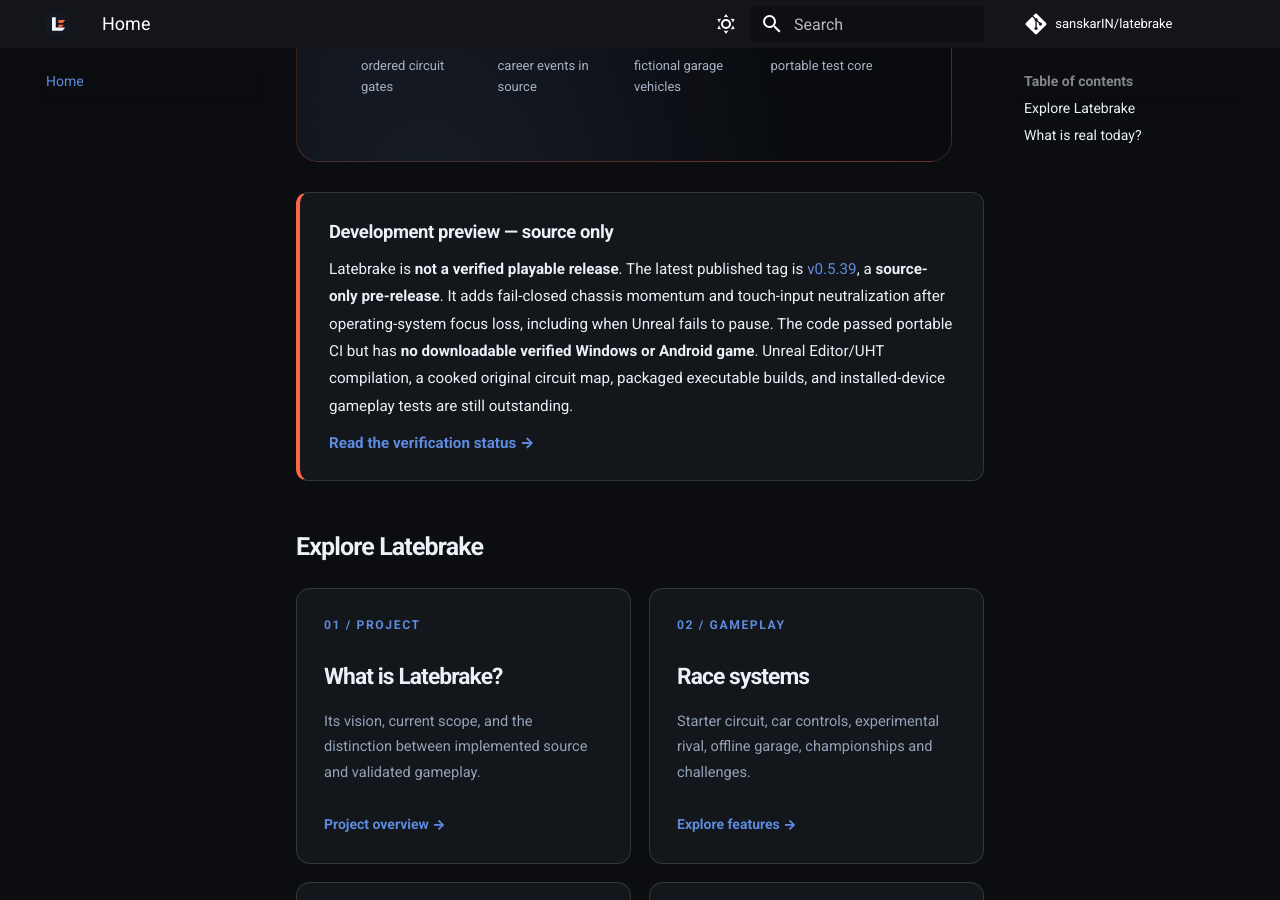
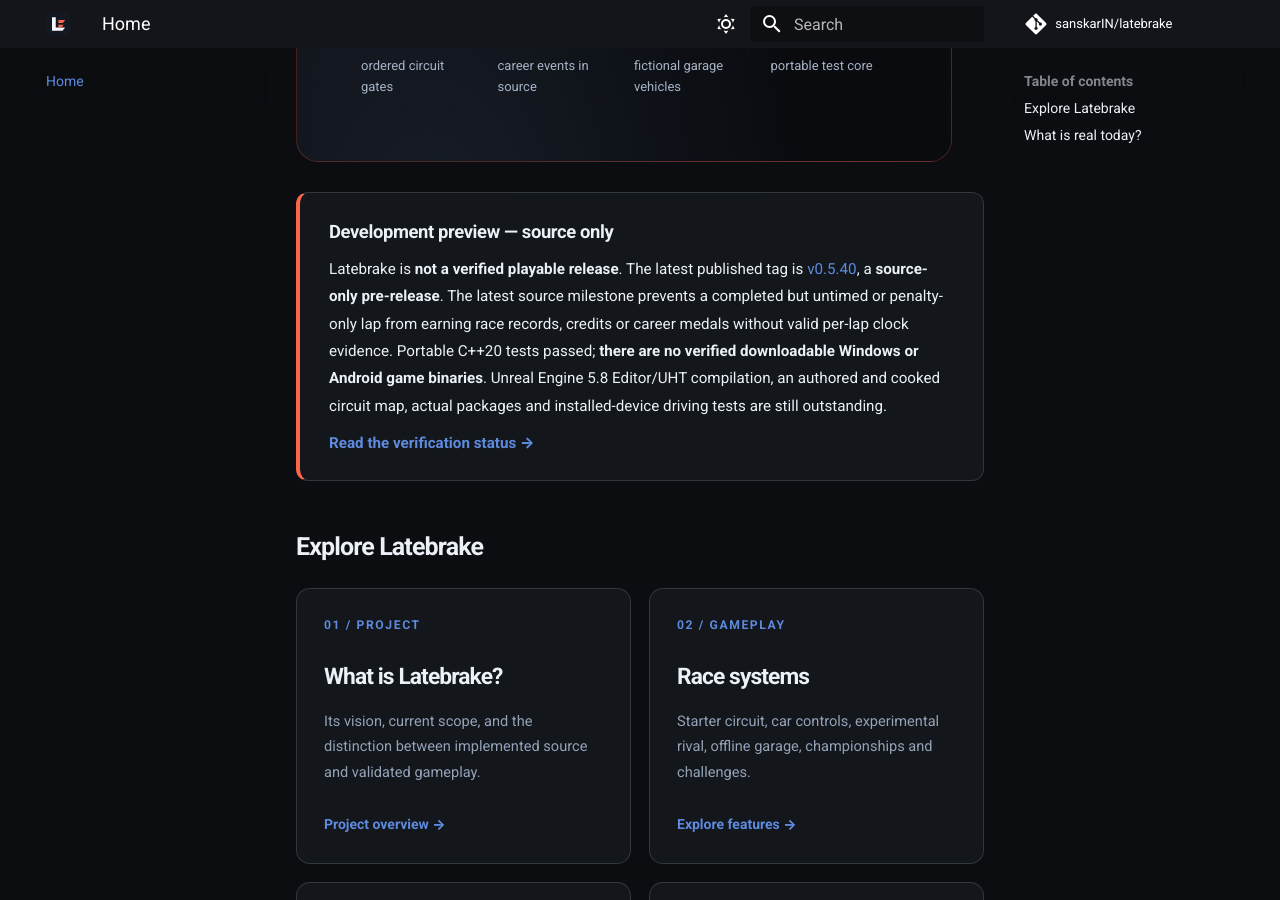
Before and after one commit to sanskarIN/latebrake, an MkDocs documentation site: the page built from docs/index.md, in a window 1280 px wide and 900 px high, scrolled down 702 px. Built offline with MkDocs 1.6.1 and Material for MkDocs 9.7.7, drawn with Linux system fonts in a browser that asks for light colours; comment, search, counter and statistics services are not loaded.

Commit message:
docs(pages): update homepage latest verified source-only version

```diff
--- a/docs/index.md
+++ b/docs/index.md
@@ -16,7 +16,7 @@
 
 <div class="lb-status-panel" role="status">
   <div class="lb-status-title">Development preview — source only</div>
-  <p>Latebrake is <strong>not a verified playable release</strong>. The latest published tag is <a href="https://github.com/sanskarIN/latebrake/releases/tag/v0.5.39">v0.5.39</a>, a <strong>source-only pre-release</strong>. It adds fail-closed chassis momentum and touch-input neutralization after operating-system focus loss, including when Unreal fails to pause. The code passed portable CI but has <strong>no downloadable verified Windows or Android game</strong>. Unreal Editor/UHT compilation, a cooked original circuit map, packaged executable builds, and installed-device gameplay tests are still outstanding.</p>
+  <p>Latebrake is <strong>not a verified playable release</strong>. The latest published tag is <a href="https://github.com/sanskarIN/latebrake/releases/tag/v0.5.40">v0.5.40</a>, a <strong>source-only pre-release</strong>. The latest source milestone prevents a completed but untimed or penalty-only lap from earning race records, credits or career medals without valid per-lap clock evidence. Portable C++20 tests passed; <strong>there are no verified downloadable Windows or Android game binaries</strong>. Unreal Engine 5.8 Editor/UHT compilation, an authored and cooked circuit map, actual packages and installed-device driving tests are still outstanding.</p>
   <a href="development-status/">Read the verification status →</a>
 </div>
 
```
